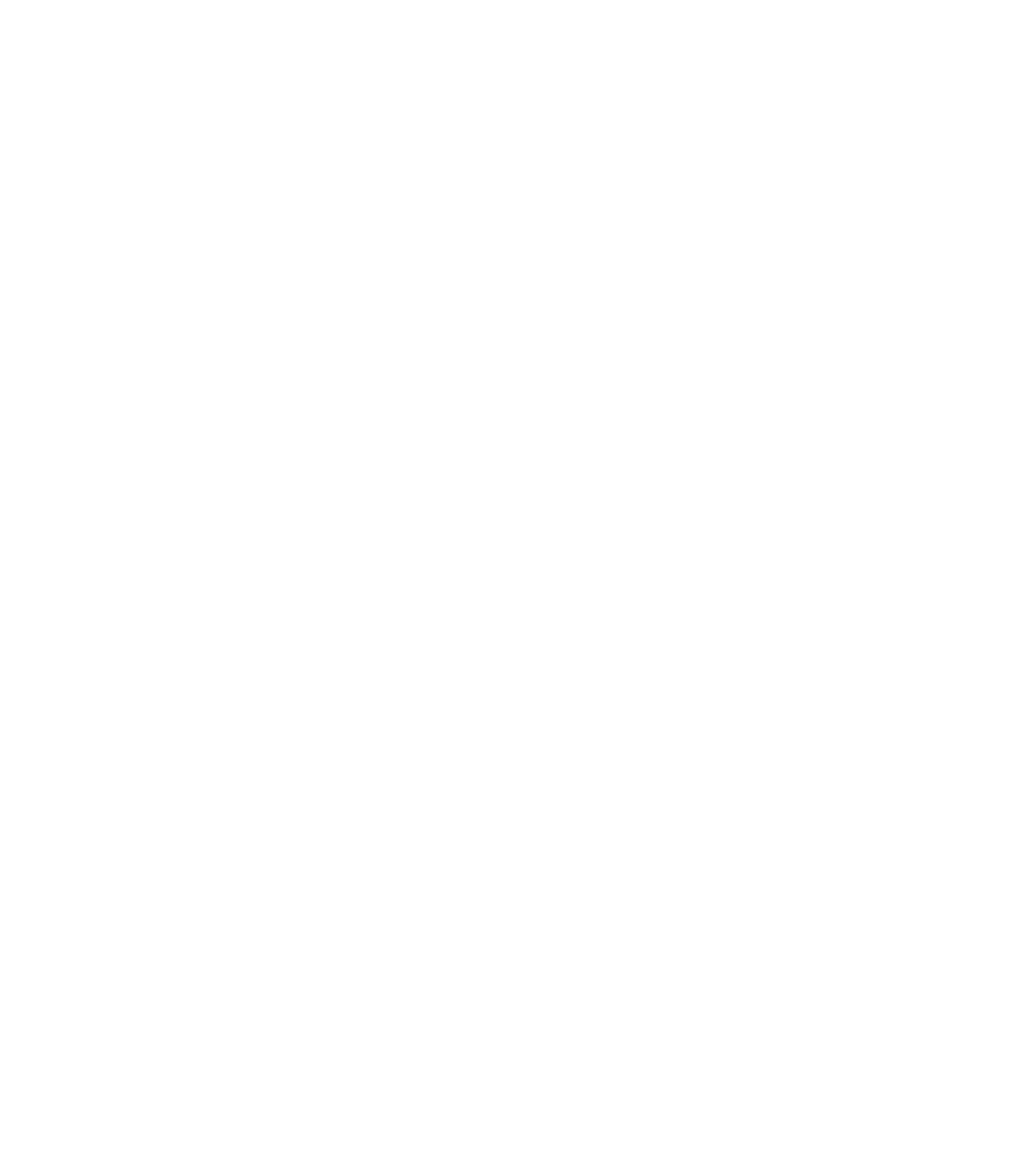
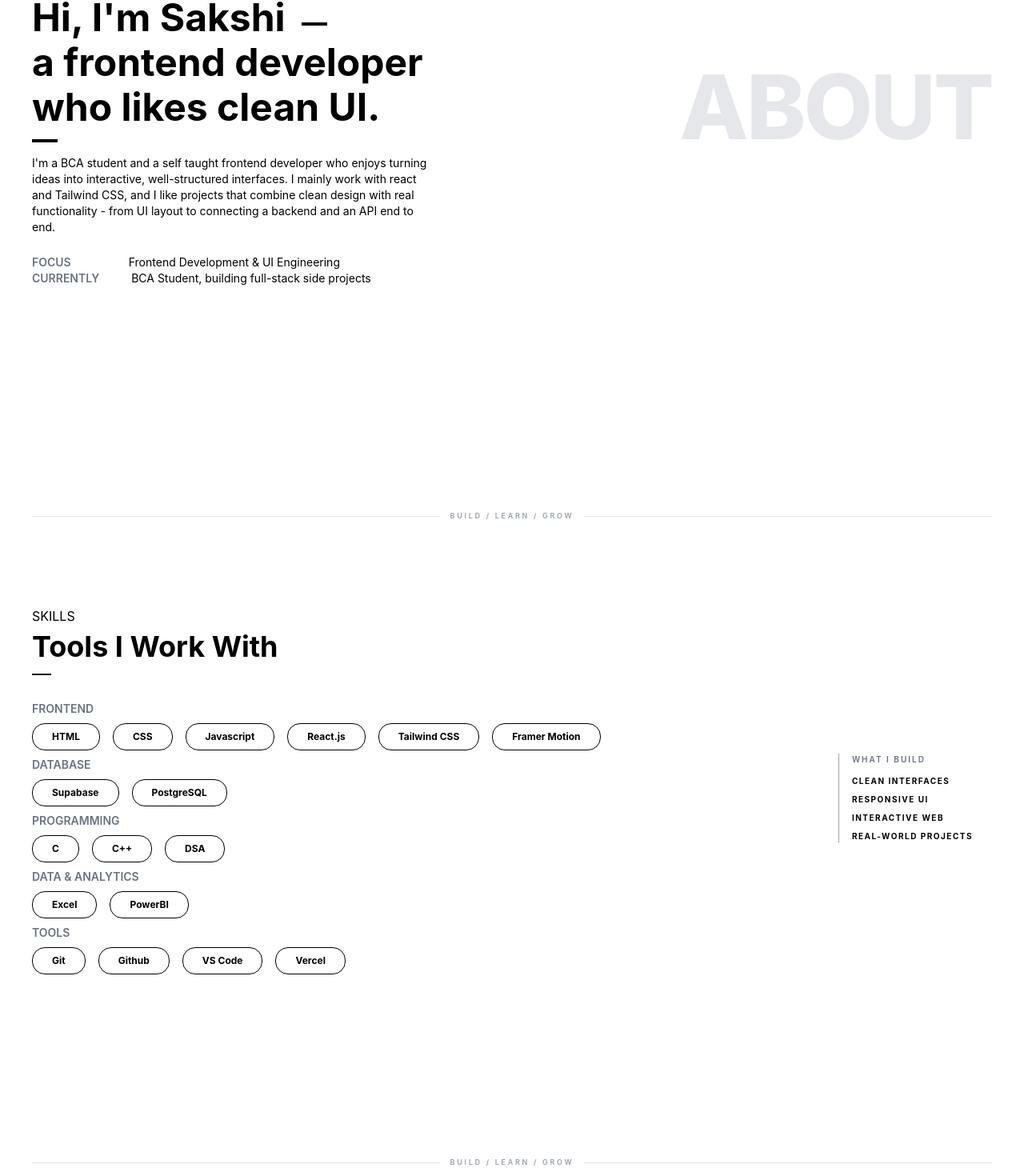
Before and after one commit to Sakshikirola/MyPortfolio, a React (Vite) app: page / in a window 1280 px wide. Shown: the part 668-2138 px from the top of the page at 80% size. Before the commit the page ends 800 px from the top, so only its background shows below. Built offline with nearby package versions, Linux system fonts and the light colour scheme.

Commit message:
About and skills section completed

```diff
--- /dev/null
+++ b/src/About.jsx
@@ -0,0 +1,54 @@
+import React from 'react'
+import { ArrowDown } from 'lucide-react'
+
+const About = () => {
+  return (
+    <div id='about' className='relative px-10 pt-20 text-black h-screen'>
+      <div className='space-y-2'>
+        <p>ABOUT ME</p>
+         <div className='flex gap-5 items-center'>
+          <p className='text-5xl font-bold leading-none'>Hi, I'm Sakshi</p>
+          <div className='h-1 w-8 bg-black mt-4'></div>
+         </div>
+          <p className='text-5xl font-bold leading-none'>a frontend developer</p>
+          <p className='text-5xl font-bold leading-none'>who likes clean UI.</p>
+          <div className='h-1 w-8 bg-black mt-4'></div>
+
+         <div className='mt-4 text-sm'>
+          <p>I'm a BCA student and a self taught frontend developer who enjoys turning</p>
+          <p>ideas into interactive, well-structured interfaces. I mainly work with react</p>
+          <p>and Tailwind CSS, and I like projects that combine clean design with real</p>
+          <p>functionality - from UI layout to connecting a backend and an API end to</p>
+          <p>end.</p>
+         </div>
+
+         <div className='text-sm pt-4'>
+            <div className='flex gap-18'>
+                <p className='text-gray-500 font-semibold'>FOCUS</p>
+                <p>Frontend Development & UI Engineering</p>
+            </div>
+            <div className='flex gap-10'>
+                <p className='text-gray-500 font-semibold'>CURRENTLY</p>
+                <p>BCA Student, building full-stack side projects</p>
+            </div>
+         </div>
+
+        </div>
+
+        <div className='absolute right-10 top-50 text-[7rem] font-extrabold leading-[0.85] text-gray-200 tracking-tight text-right pointer-events-none'>
+         <p>ABOUT</p>
+        </div>
+
+        <div className='absolute bottom-6 left-10 right-10 border-t border-gray-200 pt-4'>
+          <p className='absolute left-1/2 -translate-x-1/2 -top-2 bg-white px-3 text-[9px] tracking-[0.3em] font-semibold text-gray-400'>
+           BUILD / LEARN / GROW
+          </p>
+        </div>
+    </div>
+
+
+
+  )
+}
+
+export default About
--- a/src/App.jsx
+++ b/src/App.jsx
@@ -1,12 +1,16 @@
 import React from 'react'
 import Navbar from './Navbar'
 import HomePage from './HomePage'
+import About from './About'
+import Skills from './Skills'
 
 const App = () => {
   return (
-    <div className='bg-white h-screen w-screen'>
-      <Navbar className='fixed'/>
+    <div className='bg-white min-h-screen w-full'>
+      <Navbar/>
       <HomePage/>
+      <About/>
+      <Skills/>
     </div>
   )
 }
--- a/src/HomePage.jsx
+++ b/src/HomePage.jsx
@@ -3,7 +3,7 @@ import React from 'react'
 
 const HomePage = () => {
   return (
-    <div className='relative px-10 pt-12 text-black'>
+    <div id='home' className='relative px-10 pt-24 text-black'>
       <div className='space-y-2'>
         <p>HI , I'M</p>
         <div>
@@ -48,7 +48,7 @@ const HomePage = () => {
         </div>
       </div>
 
-      <div className='absolute right-16 top-10 border-l border-gray-400 pl-4'>
+      <div className='absolute right-16 top-24 border-l border-gray-400 pl-4'>
        <p className='text-[10px] tracking-[0.2em] text-gray-500 font-semibold mb-3'>
         TECH STACK
        </p>
@@ -60,7 +60,7 @@ const HomePage = () => {
        </div>
      </div>
 
-     <div className='absolute right-10 top-52 text-[7rem] font-extrabold leading-[0.85] text-gray-200 tracking-tight text-right pointer-events-none'>
+     <div className='absolute right-10 top-68 text-[7rem] font-extrabold leading-[0.85] text-gray-200 tracking-tight text-right pointer-events-none'>
       <p>SAKSHI</p>
       <p>KIROLA</p>
      </div>
--- a/src/Navbar.jsx
+++ b/src/Navbar.jsx
@@ -2,18 +2,18 @@ import React from 'react'
 
 const Navbar = () => {
   return (
-    <nav className='px-10 text-black h-14 flex justify-between items-center'>
+    <nav className='fixed top-0 left-0 z-50 w-full px-10 text-black h-14 flex justify-between items-center bg-white'>
       <div className='flex items-center gap-5'>
         <p className='text-xs font-semibold tracking-widest'>SAKSHI KIROLA</p>
         <div className='h-px w-6 bg-black'></div>
       </div>
       <div className='flex gap-10 items-center font-semibold'>
-        <p className='text-xs text-black'>HOME</p>
-        <p className='text-xs text-gray-500'>ABOUT</p>
-        <p className='text-xs text-gray-500'>PROJECTS</p>
-        <p className='text-xs text-gray-500'>SKILLS</p>
-        <p className='text-xs text-gray-500'>CONTACT</p>
-        <button className='h-3 w-3 p0 border-0 rounded-full bg-black'></button>
+        <a href='#home' className='text-xs text-black'>HOME</a>
+        <a href='#about' className='text-xs text-gray-500'>ABOUT</a>
+        <a href='#projects' className='text-xs text-gray-500'>PROJECTS</a>
+        <a href='#skills' className='text-xs text-gray-500'>SKILLS</a>
+        <a href='#contact' className='text-xs text-gray-500'>CONTACT</a>
+        <button className='h-3 w-3 p-0 border-0 rounded-full bg-black'></button>
       </div>
     </nav>
   )
--- a/src/Skills.jsx
+++ b/src/Skills.jsx
@@ -0,0 +1,83 @@
+import React from 'react'
+
+const Skills = () => {
+  return (
+    <div id='about' className='relative px-10 pt-18 text-black h-screen'>
+      <div className='space-y-2'>
+       <p>SKILLS</p>
+       <p className='text-4xl font-bold leading-none'>Tools I Work With</p>
+       <div className='h-0.5 w-6 bg-black mt-4'></div>
+
+       <div className='mt-8'>
+        <div>
+         <p className='text-gray-500 font-semibold text-sm'>FRONTEND</p>
+         <div className='flex mt-2 gap-4'>
+          <p className='px-6 py-2 font-bold border border-black text-xs rounded-2xl cursor-pointer hover:bg-black hover:text-white'>HTML</p>
+          <p className='px-6 py-2 font-bold border border-black text-xs rounded-2xl cursor-pointer hover:bg-black hover:text-white'>CSS</p>
+          <p className='px-6 py-2 font-bold border border-black text-xs rounded-2xl cursor-pointer hover:bg-black hover:text-white'>Javascript</p>
+          <p className='px-6 py-2 font-bold border border-black text-xs rounded-2xl cursor-pointer hover:bg-black hover:text-white'>React.js</p>
+          <p className='px-6 py-2 font-bold border border-black text-xs rounded-2xl cursor-pointer hover:bg-black hover:text-white'>Tailwind CSS</p>
+          <p className='px-6 py-2 font-bold border border-black text-xs rounded-2xl cursor-pointer hover:bg-black hover:text-white'>Framer Motion</p>
+         </div>
+        </div>
+
+        <div className='mt-2'>
+         <p className='text-gray-500 font-semibold text-sm'>DATABASE</p>
+         <div className='flex mt-2 gap-4'>
+          <p className='px-6 py-2 font-bold border border-black text-xs rounded-2xl cursor-pointer hover:bg-black hover:text-white'>Supabase</p>
+          <p className='px-6 py-2 font-bold border border-black text-xs rounded-2xl cursor-pointer hover:bg-black hover:text-white'>PostgreSQL</p>
+         </div>
+        </div>
+
+        <div className='mt-2'>
+         <p className='text-gray-500 font-semibold text-sm'>PROGRAMMING</p>
+         <div className='flex mt-2 gap-4'>
+          <p className='px-6 py-2 font-bold border border-black text-xs rounded-2xl cursor-pointer hover:bg-black hover:text-white'>C</p>
+          <p className='px-6 py-2 font-bold border border-black text-xs rounded-2xl cursor-pointer hover:bg-black hover:text-white'>C++</p>
+          <p className='px-6 py-2 font-bold border border-black text-xs rounded-2xl cursor-pointer hover:bg-black hover:text-white'>DSA</p>
+         </div>
+        </div>
+
+        <div className='mt-2'>
+           <p className='text-gray-500 font-semibold text-sm'>DATA & ANALYTICS</p>
+            <div className='flex mt-2 gap-4'>
+             <p className='px-6 py-2 font-bold border border-black text-xs rounded-2xl cursor-pointer hover:bg-black hover:text-white'>Excel</p>
+             <p className='px-6 py-2 font-bold border border-black text-xs rounded-2xl cursor-pointer hover:bg-black hover:text-white'>PowerBI</p>
+            </div>
+        </div>
+
+        <div className='mt-2'>
+           <p className='text-gray-500 font-semibold text-sm'>TOOLS</p>
+            <div className='flex mt-2 gap-4'>
+             <p className='px-6 py-2 font-bold border border-black text-xs rounded-2xl cursor-pointer hover:bg-black hover:text-white'>Git</p>
+             <p className='px-6 py-2 font-bold border border-black text-xs rounded-2xl cursor-pointer hover:bg-black hover:text-white'>Github</p>
+             <p className='px-6 py-2 font-bold border border-black text-xs rounded-2xl cursor-pointer hover:bg-black hover:text-white'>VS Code</p>
+             <p className='px-6 py-2 font-bold border border-black text-xs rounded-2xl cursor-pointer hover:bg-black hover:text-white'>Vercel</p>
+            </div>
+        </div>
+       </div>
+
+      </div>
+
+      <div className='absolute right-16 top-64 border-l border-gray-400 pl-4'>
+       <p className='text-[10px] tracking-[0.2em] text-gray-500 font-semibold mb-3'>
+        WHAT I BUILD
+       </p>
+       <div className='space-y-2 text-[10px] tracking-[0.15em] font-bold'>
+        <p>CLEAN INTERFACES</p>
+        <p>RESPONSIVE UI</p>
+        <p>INTERACTIVE WEB</p>
+        <p>REAL-WORLD PROJECTS</p>
+       </div>
+     </div>
+
+     <div className='absolute bottom-4 left-10 right-10 border-t border-gray-200 pt-4'>
+      <p className='absolute left-1/2 -translate-x-1/2 -top-2 bg-white px-3 text-[9px] tracking-[0.3em] font-semibold text-gray-400'>
+        BUILD / LEARN / GROW
+      </p>
+     </div>
+    </div>
+  )
+}
+
+export default Skills
--- a/src/index.css
+++ b/src/index.css
@@ -5,3 +5,7 @@ body {
   background: #ffffff;
   color: #000000;
 }
+
+html {
+  scroll-behavior: smooth;
+}
```
